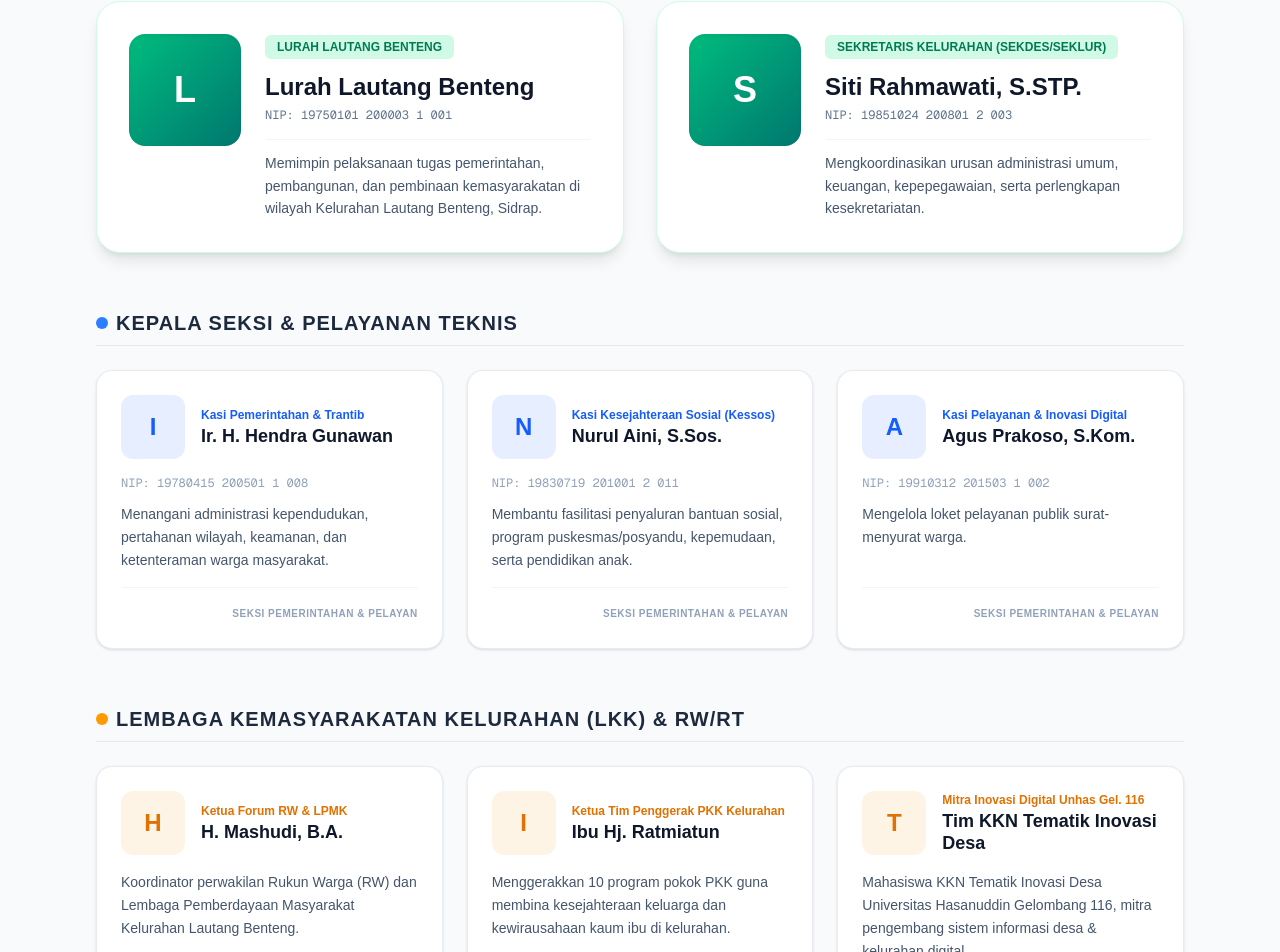
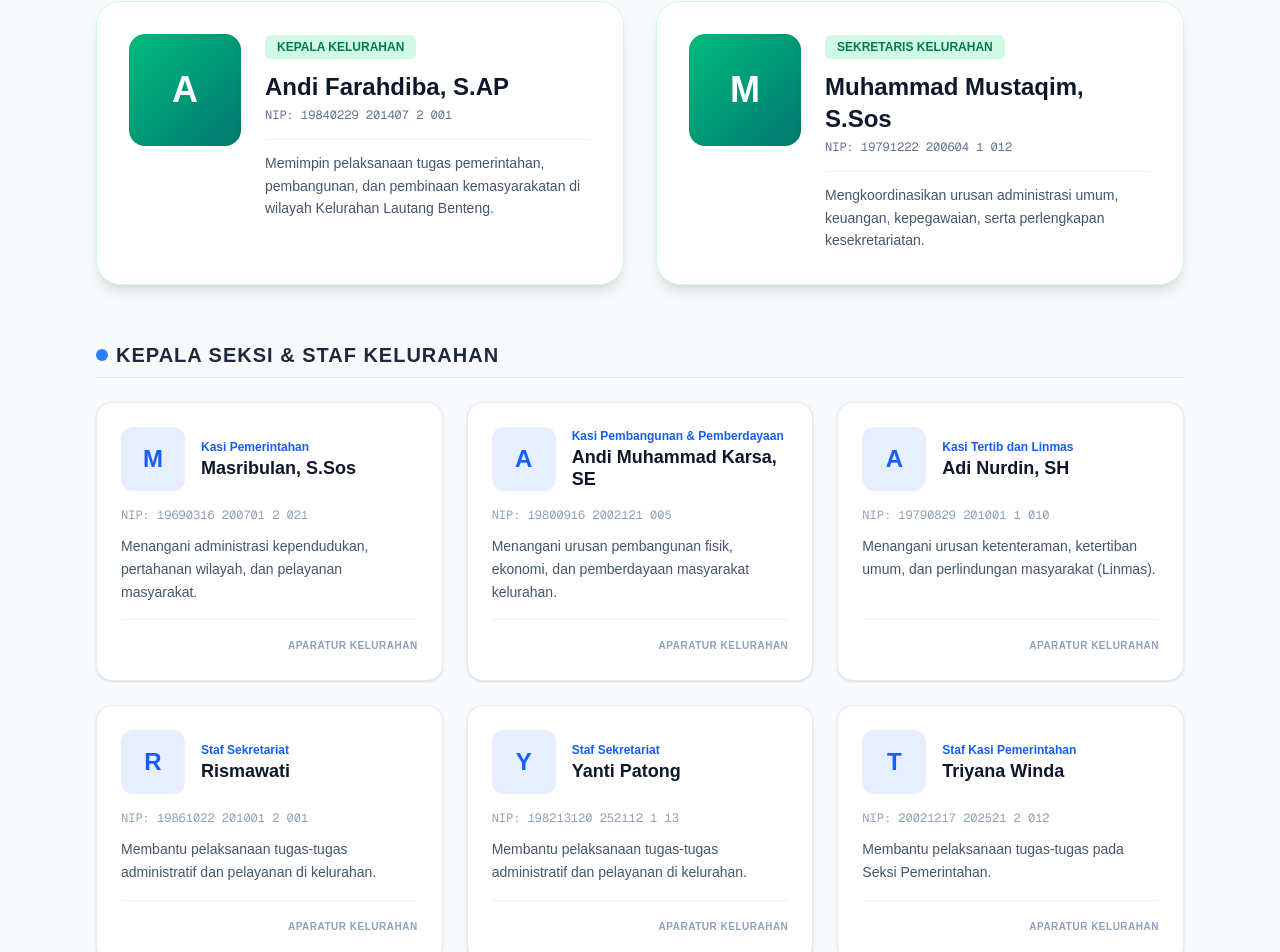
Before and after one commit to aabiilrqm/Website-Lautang-Benteng, a Next.js app: page /struktur-organisasi in a window 1280 px wide. Shown: the part 501-1453 px from the top of the page. Built offline with nearby package versions, Linux system fonts and the light colour scheme.

Commit message:
Melakukan perubahan pada struktur organisasi

```diff
--- a/app/struktur-organisasi/page.tsx
+++ b/app/struktur-organisasi/page.tsx
@@ -17,57 +17,104 @@ interface Official {
 
 const officials: Official[] = [
   {
-    name: "Lurah Lautang Benteng",
-    role: "Lurah Lautang Benteng",
-    nip: "19750101 200003 1 001",
+    name: "Andi Farahdiba, S.AP",
+    role: "Kepala Kelurahan",
+    nip: "19840229 201407 2 001",
     category: "pimpinan",
-    bio: "Memimpin pelaksanaan tugas pemerintahan, pembangunan, dan pembinaan kemasyarakatan di wilayah Kelurahan Lautang Benteng, Sidrap.",
+    bio: "Memimpin pelaksanaan tugas pemerintahan, pembangunan, dan pembinaan kemasyarakatan di wilayah Kelurahan Lautang Benteng.",
   },
   {
-    name: "Siti Rahmawati, S.STP.",
-    role: "Sekretaris Kelurahan (Sekdes/Seklur)",
-    nip: "19851024 200801 2 003",
+    name: "Muhammad Mustaqim, S.Sos",
+    role: "Sekretaris Kelurahan",
+    nip: "19791222 200604 1 012",
     category: "pimpinan",
-    bio: "Mengkoordinasikan urusan administrasi umum, keuangan, kepepegawaian, serta perlengkapan kesekretariatan.",
+    bio: "Mengkoordinasikan urusan administrasi umum, keuangan, kepegawaian, serta perlengkapan kesekretariatan.",
   },
   {
-    name: "Ir. H. Hendra Gunawan",
-    role: "Kasi Pemerintahan & Trantib",
-    nip: "19780415 200501 1 008",
+    name: "Masribulan, S.Sos",
+    role: "Kasi Pemerintahan",
+    nip: "19690316 200701 2 021",
     category: "staf",
-    bio: "Menangani administrasi kependudukan, pertahanan wilayah, keamanan, dan ketenteraman warga masyarakat.",
+    bio: "Menangani administrasi kependudukan, pertahanan wilayah, dan pelayanan masyarakat.",
   },
   {
-    name: "Nurul Aini, S.Sos.",
-    role: "Kasi Kesejahteraan Sosial (Kessos)",
-    nip: "19830719 201001 2 011",
+    name: "Andi Muhammad Karsa, SE",
+    role: "Kasi Pembangunan & Pemberdayaan",
+    nip: "19800916 2002121 005",
     category: "staf",
-    bio: "Membantu fasilitasi penyaluran bantuan sosial, program puskesmas/posyandu, kepemudaan, serta pendidikan anak.",
+    bio: "Menangani urusan pembangunan fisik, ekonomi, dan pemberdayaan masyarakat kelurahan.",
   },
   {
-    name: "Agus Prakoso, S.Kom.",
-    role: "Kasi Pelayanan & Inovasi Digital",
-    nip: "19910312 201503 1 002",
+    name: "Adi Nurdin, SH",
+    role: "Kasi Tertib dan Linmas",
+    nip: "19790829 201001 1 010",
     category: "staf",
-    bio: "Mengelola loket pelayanan publik surat-menyurat warga.",
+    bio: "Menangani urusan ketenteraman, ketertiban umum, dan perlindungan masyarakat (Linmas).",
   },
   {
-    name: "H. Mashudi, B.A.",
-    role: "Ketua Forum RW & LPMK",
-    category: "lembaga",
-    bio: "Koordinator perwakilan Rukun Warga (RW) dan Lembaga Pemberdayaan Masyarakat Kelurahan Lautang Benteng.",
+    name: "Rismawati",
+    role: "Staf Sekretariat",
+    nip: "19861022 201001 2 001",
+    category: "staf",
+    bio: "Membantu pelaksanaan tugas-tugas administratif dan pelayanan di kelurahan.",
   },
   {
-    name: "Ibu Hj. Ratmiatun",
-    role: "Ketua Tim Penggerak PKK Kelurahan",
-    category: "lembaga",
-    bio: "Menggerakkan 10 program pokok PKK guna membina kesejahteraan keluarga dan kewirausahaan kaum ibu di kelurahan.",
+    name: "Yanti Patong",
+    role: "Staf Sekretariat",
+    nip: "198213120 252112 1 13",
+    category: "staf",
+    bio: "Membantu pelaksanaan tugas-tugas administratif dan pelayanan di kelurahan.",
   },
   {
-    name: "Tim KKN Tematik Inovasi Desa",
-    role: "Mitra Inovasi Digital Unhas Gel. 116",
+    name: "Triyana Winda",
+    role: "Staf Kasi Pemerintahan",
+    nip: "20021217 202521 2 012",
+    category: "staf",
+    bio: "Membantu pelaksanaan tugas-tugas pada Seksi Pemerintahan.",
+  },
+  {
+    name: "Sridanty Jamaluddin",
+    role: "Staf Kasi Pembangunan & Pemberdayaan",
+    nip: "19940622 202521 2 089",
+    category: "staf",
+    bio: "Membantu pelaksanaan tugas-tugas pada Seksi Pembangunan dan Pemberdayaan.",
+  },
+  {
+    name: "Hardiyanti Anhar",
+    role: "Staf Kasi Tertib dan Linmas",
+    nip: "19900930 202521 2 106",
+    category: "staf",
+    bio: "Membantu pelaksanaan tugas-tugas pada Seksi Tertib dan Linmas.",
+  },
+  {
+    name: "Sertu Roy Tandi",
+    role: "Babinsa",
     category: "lembaga",
-    bio: "Mahasiswa KKN Tematik Inovasi Desa Universitas Hasanuddin Gelombang 116, mitra pengembang sistem informasi desa & kelurahan digital.",
+    bio: "Bintara Pembina Desa yang bertugas melaksanakan pembinaan teritorial di wilayah kelurahan.",
+  },
+  {
+    name: "Aipda Zainuddin",
+    role: "Bhabinkamtibmas",
+    category: "lembaga",
+    bio: "Bhayangkara Pembina Keamanan dan Ketertiban Masyarakat di wilayah kelurahan.",
+  },
+  {
+    name: "Muslimin K",
+    role: "Kepala Lingkungan 1",
+    category: "lembaga",
+    bio: "Membantu Lurah dalam pelaksanaan tugas pemerintahan dan pembinaan kemasyarakatan di Lingkungan 1.",
+  },
+  {
+    name: "Muh Syahwi",
+    role: "Kepala Lingkungan 2",
+    category: "lembaga",
+    bio: "Membantu Lurah dalam pelaksanaan tugas pemerintahan dan pembinaan kemasyarakatan di Lingkungan 2.",
+  },
+  {
+    name: "Muh Tahir",
+    role: "Kepala Lingkungan 3",
+    category: "lembaga",
+    bio: "Membantu Lurah dalam pelaksanaan tugas pemerintahan dan pembinaan kemasyarakatan di Lingkungan 3.",
   },
 ];
 
@@ -129,11 +176,11 @@ export default function StrukturOrganisasiPage() {
           </div>
         </div>
 
-        {/* Kepala Seksi & Pelayanan */}
+        {/* Kepala Seksi & Staf */}
         <div className="mb-14">
           <h2 className="text-xl font-extrabold text-slate-800 dark:text-white uppercase tracking-wider mb-6 pb-2 border-b border-slate-200 dark:border-slate-800 flex items-center gap-2">
             <span className="w-3 h-3 rounded-full bg-blue-500 inline-block"></span>
-            Kepala Seksi & Pelayanan Teknis
+            Kepala Seksi & Staf Kelurahan
           </h2>
           <div className="grid grid-cols-1 md:grid-cols-3 gap-6">
             {officials
@@ -168,7 +215,7 @@ export default function StrukturOrganisasiPage() {
                   </div>
                   <div className="mt-4 pt-3 border-t border-slate-100 dark:border-slate-800/80 text-right">
                     <span className="text-[10px] font-bold uppercase tracking-wider text-slate-400">
-                      Seksi Pemerintahan & Pelayan
+                      Aparatur Kelurahan
                     </span>
                   </div>
                 </div>
```
